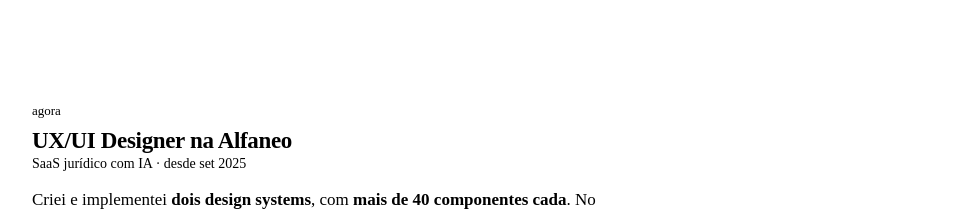
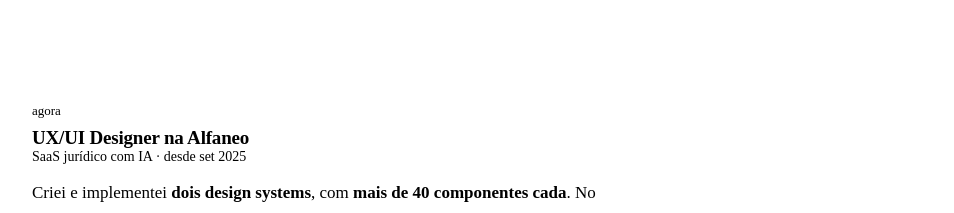
Before and after one commit to isabellaksviana/portfolio, a React (Vite) app: page / in a window 1280 px wide. Shown: the part 1360-1573 px from the top of the page, without its empty margins (93-1047 px from the left). Built offline with nearby package versions, Linux system fonts and the light colour scheme.

Commit message:
"Agora" com o título no mesmo tamanho dos outros fatos

```diff
--- a/src/index.css
+++ b/src/index.css
@@ -600,12 +600,6 @@ a {
   border-bottom: 1px solid var(--border);
 }
 
-.fact-now .fact-value {
-  font-size: 1.4375rem;
-  line-height: 1.25;
-  letter-spacing: -0.015em;
-}
-
 /* Texto corrido do "agora": cinza, um pouco maior que o corpo.
    O negrito acende pro tom do texto: quem só passa o olho lê os destaques. */
 .fact-text {
```
